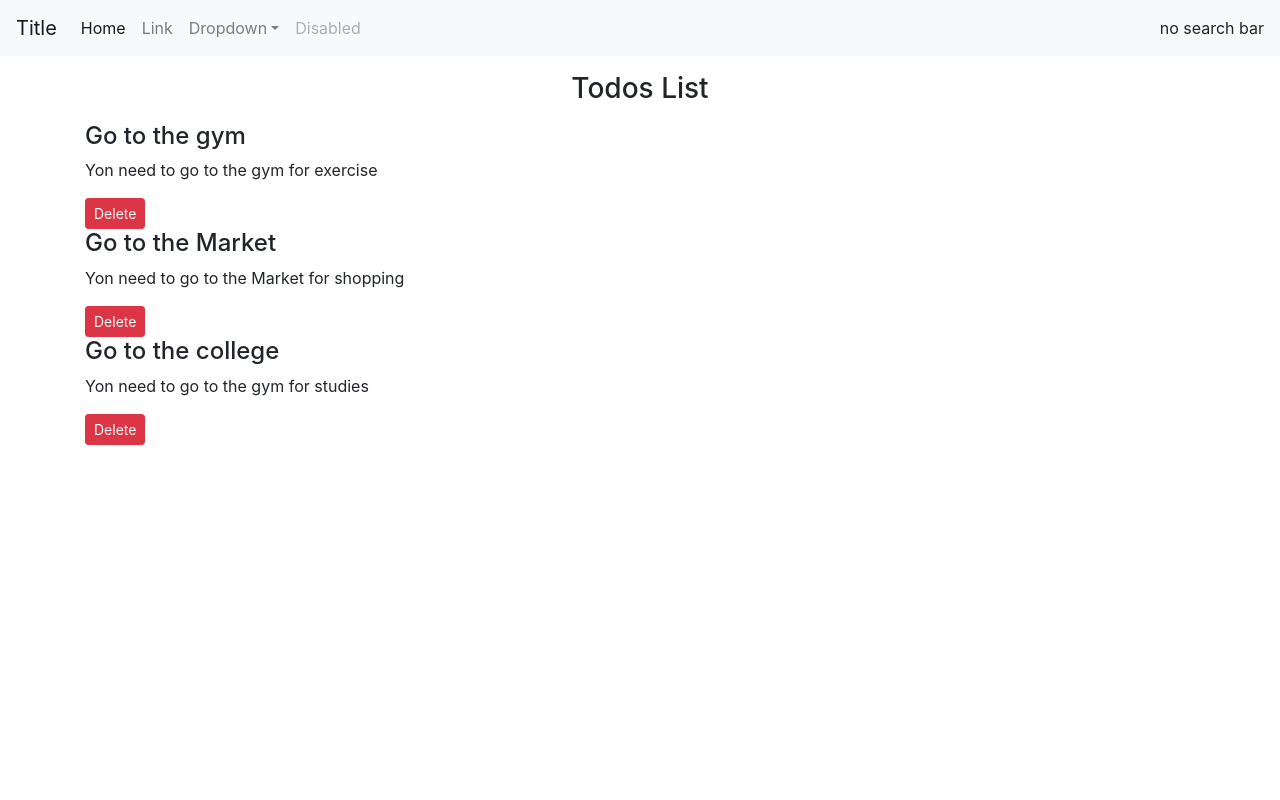
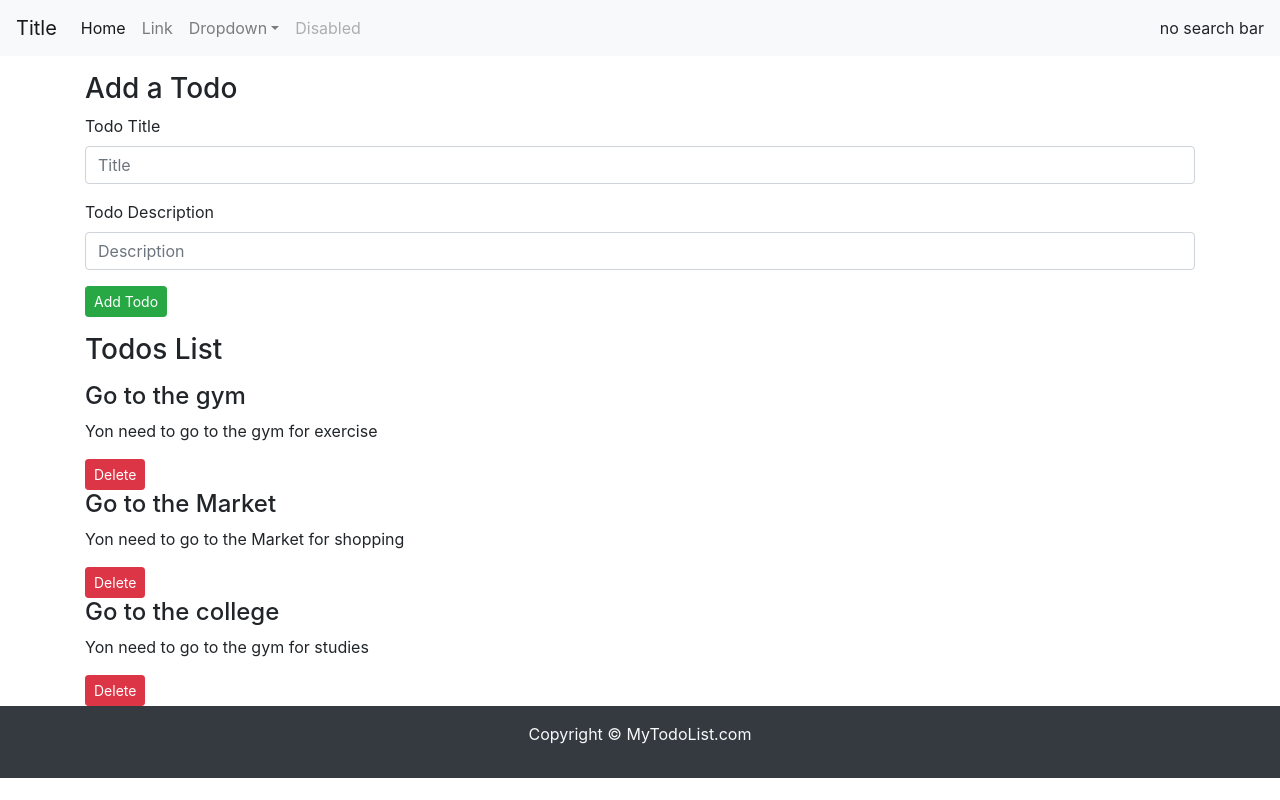
Before and after one commit to AcademyLearning/MERN-Stack-01, a React (Create React App) app in the folder React.js/my-react-app/: page / in a window 1280 px wide. Built offline with nearby package versions, Linux system fonts and the light colour scheme.

Commit message:
day 4 - useStateHook , new comp Addtodo & Footer added
1. completed onDelete function functionality
2. added useState hook .
3. created new comp AddTodo to add new todo's in our app .
4. created footer comp .

```diff
--- a/React.js/my-react-app/src/App.js
+++ b/React.js/my-react-app/src/App.js
@@ -2,14 +2,22 @@
 import './App.css';
 import Header from './MyComponent/Header';
 import Todos from  './MyComponent/Todos';
+import AddTodo from './MyComponent/AddTodo';
+import Footer from './MyComponent/Footer';
+import React, { useState } from 'react';
 
 function App() {
 
   const onDelete = (todo) =>{
-    console.log("I am ondelete of todo")
+    console.log("I am ondelete of todo" , todo)
+
+    setTodos(todos.filter((e) =>{
+      return e!==todo;
+    })) ;
   }
 
-  let todos = [
+  const  [todos , setTodos]  = useState (
+    [
       {
         sno : 1 ,
         title : "Go to the gym",
@@ -24,13 +32,16 @@
         sno : 3 ,
         title : "Go to the college",
         desc : "Yon need to go to the gym for studies "
-    }
+      },
     ]
+  ) ;
 
   return (
     <>
     <Header title = {'Title'} searchBar={false}/>
+    <AddTodo/>
     <Todos todos = {todos} onDelete={onDelete}/>
+    <Footer/>
     </>
   );
 }
--- /dev/null
+++ b/React.js/my-react-app/src/MyComponent/AddTodo.js
@@ -0,0 +1,26 @@
+import React from 'react'
+
+const AddTodo = () => {
+  return (
+    <div className='container my-3'>
+        <h3>Add a Todo</h3>
+      <form>
+
+  <div class="mb-3">
+    <label for="title">Todo Title</label>
+    <input type="text" class="form-control" id="title" aria-describedby="emailHelp" placeholder="Title"/>
+  </div>
+
+  <div class="mb-3">
+    <label for="desc">Todo Description</label>
+    <input type="text" class="form-control" id="desc" placeholder="Description"/>
+  </div>
+
+
+  <button type="submit" class="btn btn-sm btn-success">Add Todo</button>
+</form>
+    </div>
+  )
+}
+
+export default AddTodo
--- /dev/null
+++ b/React.js/my-react-app/src/MyComponent/Footer.js
@@ -0,0 +1,19 @@
+import React from 'react'
+
+const Footer = () => {
+    let footerStyle = {
+        position: "absoulte",
+        top:"100vh",
+        width:"100%",
+
+    }
+  return (
+    <footer className='bg-dark text-light py-3' style={footerStyle}>
+        <p className='text-center'>
+            Copyright &copy; MyTodoList.com
+        </p>
+    </footer>
+  )
+}
+
+export default Footer
--- a/React.js/my-react-app/src/MyComponent/Todos.js
+++ b/React.js/my-react-app/src/MyComponent/Todos.js
@@ -4,8 +4,8 @@
 const Todos = (props) => {
   return (
     <div className='container'>
-        <h3 className='text-center my-3'>Todos List</h3>
-    {props.todos.map((todo)=>{
+        <h3 className='my-3'>Todos List</h3>
+        {props.todos.length===0 ? "No Todos to display" : props.todos.map((todo)=>{
         return <TodoItem todo={todo} key={todo.sno} onDelete ={props.onDelete}/>
     })}
 
```
Lines whose indentation alone changed are shown as unchanged.
